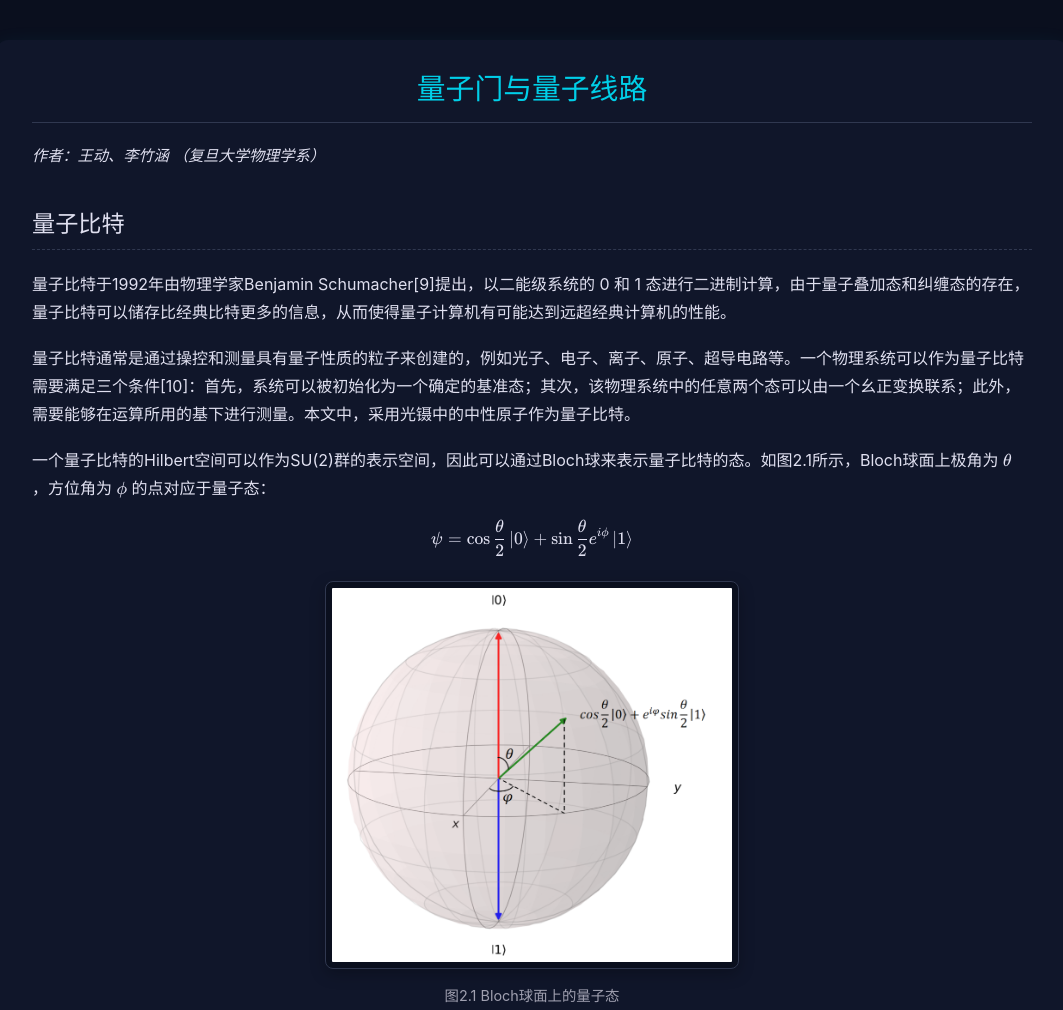
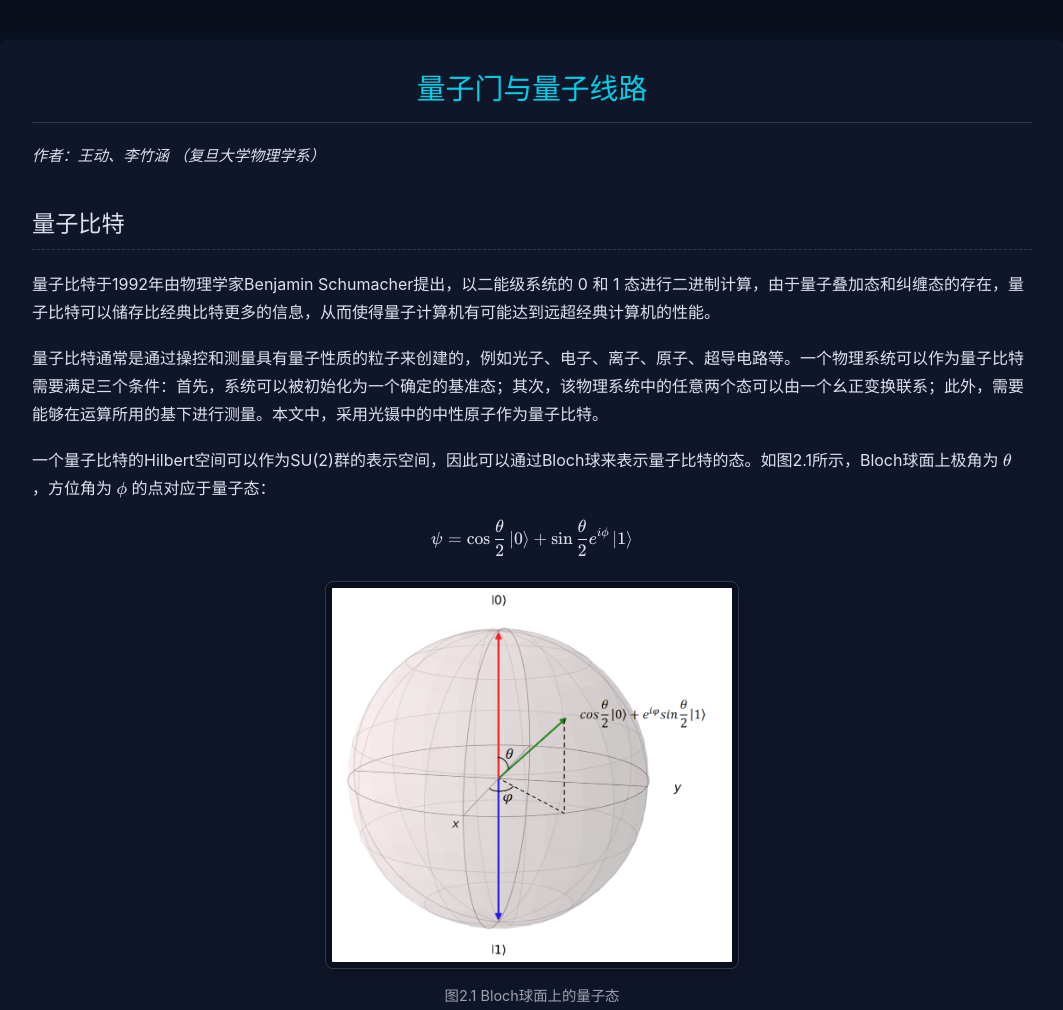
Before and after one commit to xingxingshubeike/--html5-, a plain HTML site: page index.html in a window 1280 px wide. Shown: the top 1010 px of the page, without its empty margins (108-1171 px from the left). Drawn offline with nearby package versions, Linux system fonts and the light colour scheme.

Commit message:
Update index.html

```diff
--- a/index.html
+++ b/index.html
@@ -707,12 +707,12 @@
       <p class="author-info">作者：王动、李竹涵 （复旦大学物理学系）</p>
       <h3>量子比特</h3>
       <p>
-        量子比特于1992年由物理学家Benjamin Schumacher[9]提出，以二能级系统的 0
+        量子比特于1992年由物理学家Benjamin Schumacher提出，以二能级系统的 0
         和 1
         态进行二进制计算，由于量子叠加态和纠缠态的存在，量子比特可以储存比经典比特更多的信息，从而使得量子计算机有可能达到远超经典计算机的性能。
       </p>
       <p>
-        量子比特通常是通过操控和测量具有量子性质的粒子来创建的，例如光子、电子、离子、原子、超导电路等。一个物理系统可以作为量子比特需要满足三个条件[10]：首先，系统可以被初始化为一个确定的基准态；其次，该物理系统中的任意两个态可以由一个幺正变换联系；此外，需要能够在运算所用的基下进行测量。本文中，采用光镊中的中性原子作为量子比特。
+        量子比特通常是通过操控和测量具有量子性质的粒子来创建的，例如光子、电子、离子、原子、超导电路等。一个物理系统可以作为量子比特需要满足三个条件：首先，系统可以被初始化为一个确定的基准态；其次，该物理系统中的任意两个态可以由一个幺正变换联系；此外，需要能够在运算所用的基下进行测量。本文中，采用光镊中的中性原子作为量子比特。
       </p>
       <p>
         一个量子比特的Hilbert空间可以作为SU(2)群的表示空间，因此可以通过Bloch球来表示量子比特的态。如图2.1所示，Bloch球面上极角为
```
